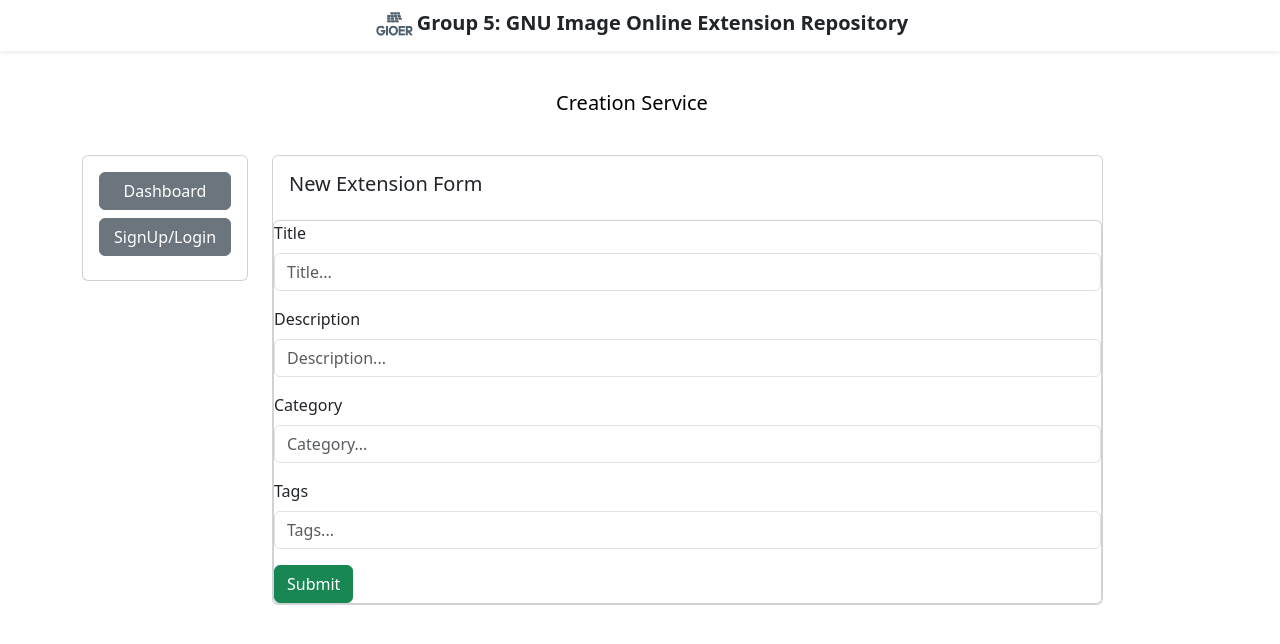
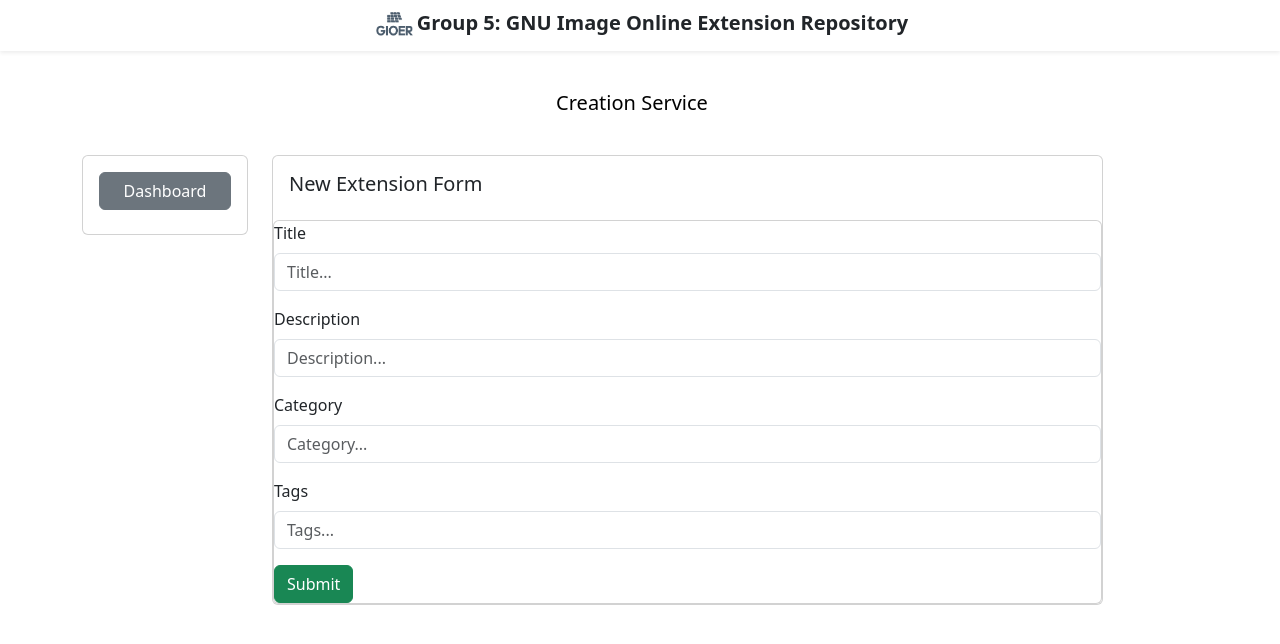
Before and after one commit to Catherin2/GIOER2, a React (Vite) app in the folder client/: page /create in a window 1280 px wide. Shown: the top 644 px of the page. Built offline with nearby package versions, Linux system fonts and the light colour scheme.

Commit message:
creation commit1804

```diff
--- a/client/src/Creation.jsx
+++ b/client/src/Creation.jsx
@@ -42,7 +42,6 @@ function Creation(){
                     <Card >
                         <Card.Body>
                             <Button variant="secondary" href="/" className="mb-2 w-100">Dashboard</Button>
-                            <Button variant="secondary" href="/login" className="mb-2 w-100">SignUp/Login</Button>
                        </Card.Body>
                     </Card>
                 </Col>
```
